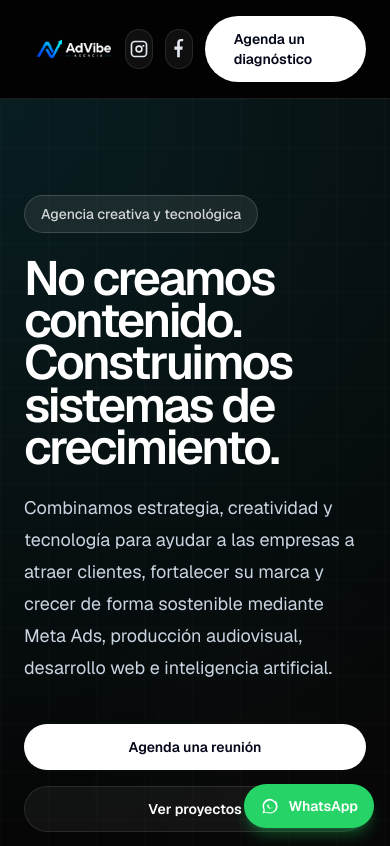
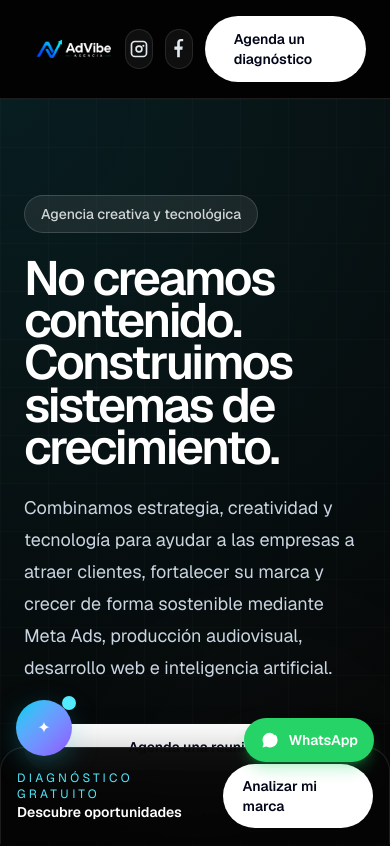
Before and after one commit to pablowebster94-sudo/advibe, a Next.js app: page / in a window 390 px wide. Shown: the top 846 px of the page. Built offline with nearby package versions, Linux system fonts and the light colour scheme.

Commit message:
feat: integrate AI showcase chatbot and sticky CTAs

```diff
--- a/app/page.tsx
+++ b/app/page.tsx
@@ -2,21 +2,27 @@ import Navbar from "@/components/Navbar";
 import Hero from "@/components/Hero";
 import Clients from "@/components/Clients";
 import Services from "@/components/Services";
+import AIShowcase from "@/components/AIShowcase";
 import Process from "@/components/Process";
 import Portfolio from "@/components/Portfolio";
 import Stats from "@/components/Stats";
 import Testimonials from "@/components/Testimonials";
+import DigitalAudit from "@/components/DigitalAudit";
 import CTA from "@/components/CTA";
-import DigitalAudit from "@/components/DigitalAudit";
 import Footer from "@/components/Footer";
+import AIChatbot from "@/components/AIChatbot";
+import StickyDesktopCTA from "@/components/StickyDesktopCTA";
+import EventButton from "@/components/EventButton";
 
 export default function Home() {
   return (
     <div className="relative min-h-screen bg-[#050505] text-white">
-      <main className="relative overflow-hidden">
+      <StickyDesktopCTA />
+      <main className="relative overflow-hidden pb-24">
         <Navbar />
         <Hero />
         <Services />
+        <AIShowcase />
         <Portfolio />
         <Process />
         <Stats />
@@ -27,18 +33,30 @@ export default function Home() {
         <Footer />
       </main>
 
+      <div className="fixed bottom-0 left-0 right-0 z-50 md:hidden">
+        <div className="mx-auto flex max-w-7xl items-center justify-between gap-4 rounded-t-3xl border border-white/10 border-b-0 bg-[#050505]/95 px-4 py-4 shadow-[0_-15px_50px_-35px_rgba(0,0,0,0.65)] backdrop-blur-xl">
+          <div>
+            <p className="text-xs uppercase tracking-[0.28em] text-cyan-300">Diagnóstico gratuito</p>
+            <p className="text-sm font-semibold text-white">Descubre oportunidades</p>
+          </div>
+          <EventButton href="#diagnostico" eventName="request_diagnostic" eventParams={{ source: "mobile_cta" }} className="inline-flex items-center justify-center rounded-full bg-white px-5 py-3 text-sm font-semibold text-slate-950 hover:bg-[#f3f3f0]">
+            Analizar mi marca
+          </EventButton>
+        </div>
+      </div>
+
       <a
         href="https://wa.me/593984966335?text=Hola,%20quiero%20informaci%C3%B3n%20sobre%20sus%20servicios."
         target="_blank"
         rel="noreferrer"
         aria-label="Contactar a AdVibe por WhatsApp"
-        className="fixed bottom-4 right-4 z-[60] flex items-center gap-2 rounded-full bg-[#25D366] px-4 py-3 text-sm font-semibold text-white shadow-lg shadow-[#25D366]/30 transition hover:scale-105 sm:bottom-6 sm:right-6"
+        className="fixed bottom-[82px] right-4 z-[60] flex items-center gap-2 rounded-full bg-[#25D366] px-4 py-3 text-sm font-semibold text-white shadow-lg shadow-[#25D366]/30 transition hover:scale-105 sm:bottom-6 sm:right-6"
       >
-        <svg viewBox="0 0 24 24" className="h-5 w-5 fill-current" aria-hidden="true">
-          <path d="M17.6 6.3A8.7 8.7 0 0 0 12 3.2C7.1 3.2 3.1 7.1 3.1 12c0 1.6.4 3.1 1.2 4.4L3 21l4.7-1.2a8.8 8.8 0 0 0 4.3 1.1h.1c5 0 9-4 9-8.9a8.8 8.8 0 0 0-2.5-6.2Zm-5.6 13.6h-.1a7.2 7.2 0 0 1-3.6-1l-.2-.1-2.8.7.7-2.7-.2-.3a7.2 7.2 0 1 1 5.9 3.4Zm3.9-5.4c-.2-.1-1.2-.6-1.4-.7-.2-.1-.3-.1-.4.1-.1.2-.5.7-.6.8-.1.1-.2.1-.4.1a5.7 5.7 0 0 1-2.9-2.5c-.2-.3 0-.5.1-.6l.3-.4c.1-.1.1-.2 0-.3l-.2-.4a.7.7 0 0 0-.2-.3c-.2-.1-.4-.1-.6 0l-.5.2c-.2.1-.4.3-.5.6-.1.2-.2.4-.1.7.1.4.4 1 .8 1.6.5.7 1.1 1.2 1.8 1.6.6.3 1 .4 1.3.3.3-.1.6-.3.8-.6.1-.2.1-.3 0-.4l-.3-.3c-.1-.1-.2-.1-.4-.1Z" />
-        </svg>
+        <svg viewBox="0 0 24 24" className="h-5 w-5 fill-current" aria-hidden="true"><path d="M17.6 6.3A8.7 8.7 0 0 0 12 3.2C7.1 3.2 3.1 7.1 3.1 12c0 1.6.4 3.1 1.2 4.4L3 21l4.7-1.2a8.8 8.8 0 0 0 4.3 1.1h.1c5 0 9-4 9-8.9a8.8 8.8 0 0 0-2.5-6.2Z" /></svg>
         <span>WhatsApp</span>
       </a>
+
+      <AIChatbot />
     </div>
   );
 }
```
